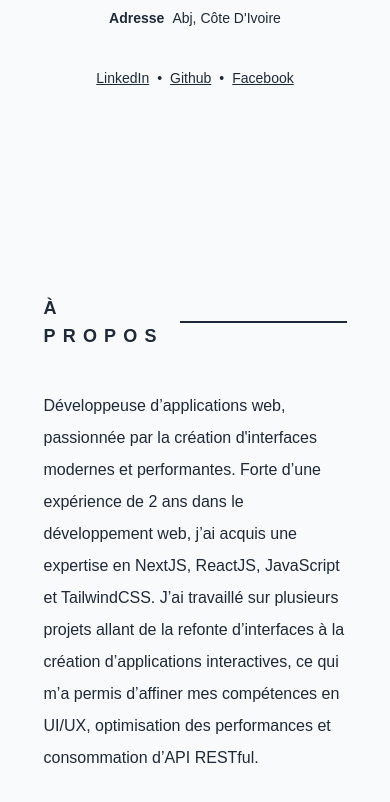
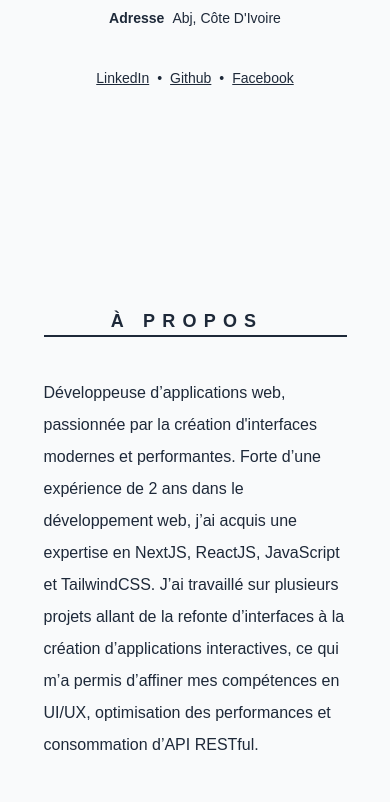
Before and after one commit to shaelahzebato/Dya_Portfolio, a Next.js app: page / in a window 390 px wide. Shown: the part 804-1606 px from the top of the page. Built offline with nearby package versions, Linux system fonts and the light colour scheme.

Commit message:
Gestion du responsive

```diff
--- a/src/app/components/AboutMe.jsx
+++ b/src/app/components/AboutMe.jsx
@@ -3,7 +3,7 @@ import React from 'react'
 function AboutMe() {
     return (
         <section className="w-full flex flex-col gap-10 text-gray-800">
-            <div className="flex items-center space-x-4">
+            <div className="flex items-center space-x-4 max-sm:flex-col max-sm:justify-center">
                 <span className="text-lg font-semibold tracking-[0.4em] uppercase">
                     À PROPOS
                 </span>
```
